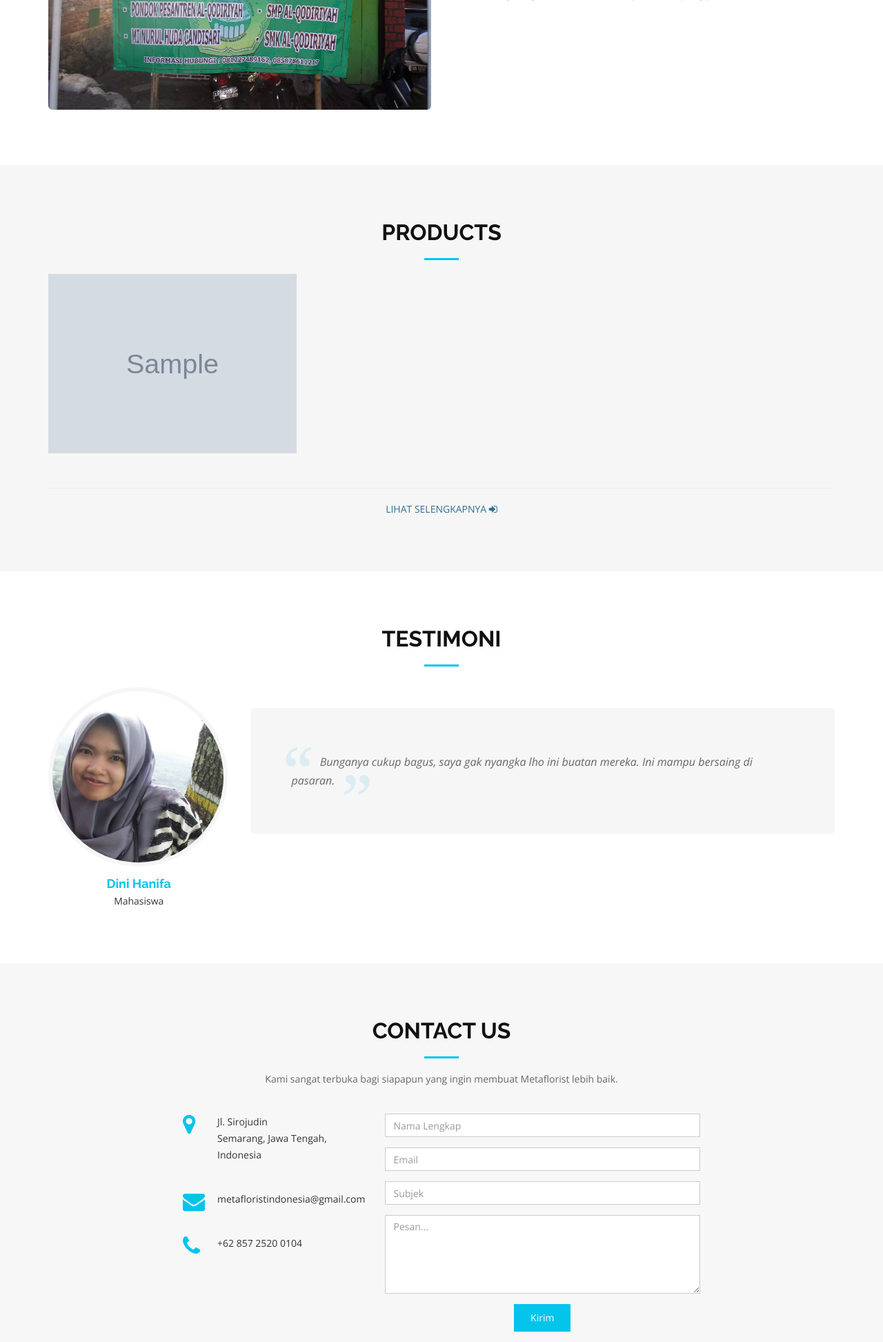
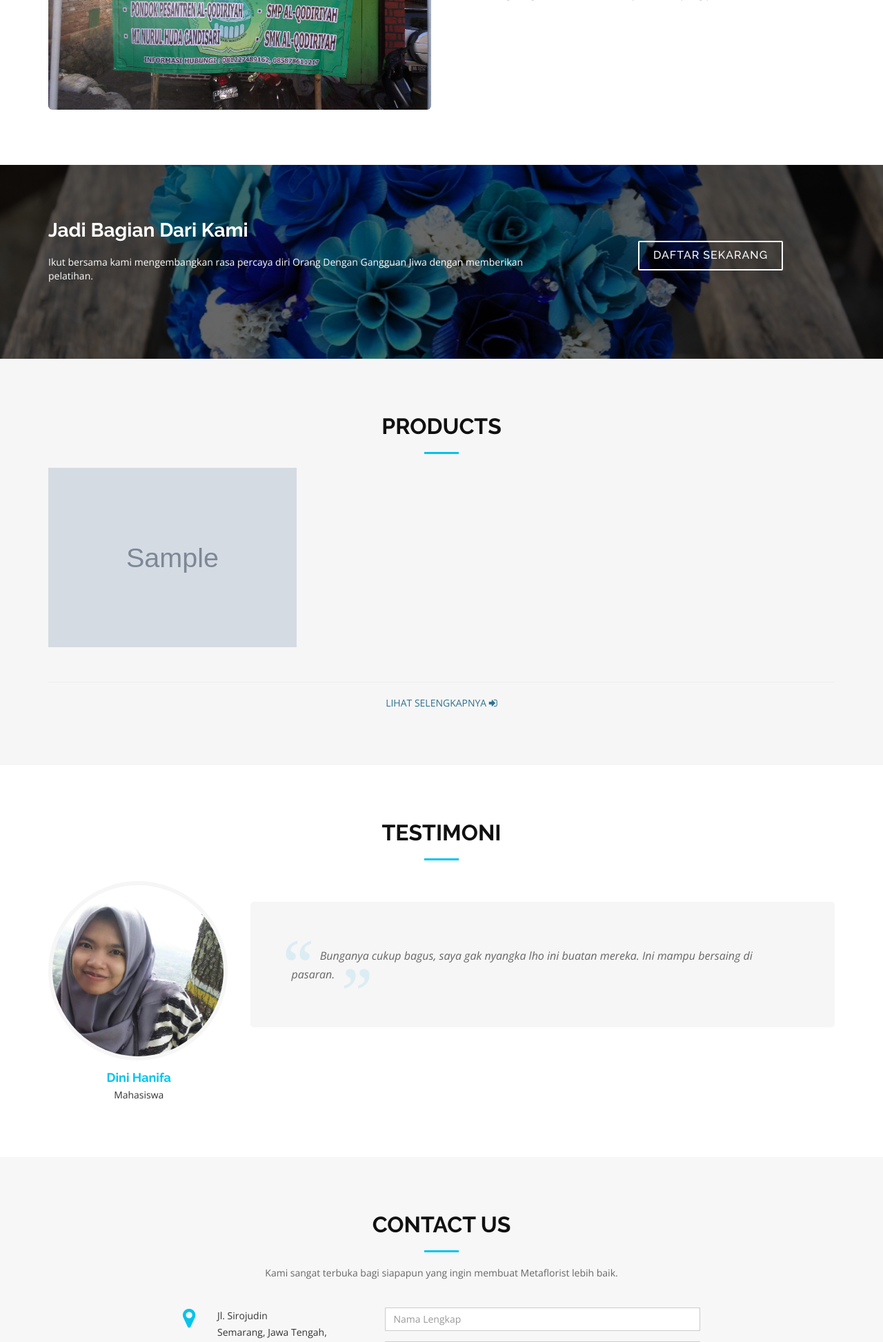
Before and after one commit to fannyhasbi/char, a CodeIgniter app: page /char/ in a window 1280 px wide. Shown: the part 2394-4339 px from the top of the page at 69% size. Run offline with CodeIgniter, Linux system fonts and the light colour scheme; tables that the repository leaves empty or names only in its code hold one stand-in row (values such as "Sample post"); grey boxes marked "Sample" are stand-in pictures.

Commit message:
Last commit, idk why I was here

```diff
--- a/apz/controllers/Home.php
+++ b/apz/controllers/Home.php
@@ -4,31 +4,31 @@ defined('BASEPATH') OR exit('No direct script access allowed');
 class Home extends CI_Controller {
   public function __construct(){
     parent::__construct();
-    $this->cekSession();
-  }
-
-  //cek apakah session sudah ada
-  private function cekSession(){
-    if(!$this->session->userdata('id_session'))
-      $this->session->set_userdata(array('id_session' => $this->generateSession()));
-  }
-
-  private function generateSession(){
-    $h = "";
-    $k = "1234567890qwertyuiopasdfghjklzxcvbnm";
-    for ($i=1; $i <= 40; $i++) {
-      $h .= $k[rand(0, strlen($k) - 1)];
-    }
-    return $h;
   }
 
   public function index(){
     $q = $this->db->query("SELECT * FROM produk ORDER BY id DESC LIMIT 6");
     $data['produk'] = $q->result();
+
+    $data['message'] = $this->session->flashdata('msg');
+    $data['type'] = $this->session->flashdata('type');
+
     $this->load->view('home/index', $data);
   }
 
   public function daftar(){
-    $this->load->view('home/daftar');
+    $this->load->model('home_model');
+
+    if($this->input->post('daftar')){
+      $this->home_model->addVolunteer();
+
+      $this->session->set_flashdata('msg', 'Terima kasih telah mendaftar jadi bagian dari kami :)');
+      $this->session->set_flashdata('type', 'success');
+
+      redirect(site_url());
+    }
+    else {
+      $this->load->view('home/daftar');
+    }
   }
 }
--- a/apz/views/home/index.php
+++ b/apz/views/home/index.php
@@ -147,6 +147,20 @@
     </div>
   </section>
 
+  <section id="subscribe">
+    <div class="container wow fadeInUp">
+      <div class="row">
+        <div class="col-md-8">
+          <h3 class="subscribe-title">Jadi Bagian Dari Kami</h3>
+          <p class="subscribe-text">Ikut bersama kami mengembangkan rasa percaya diri Orang Dengan Gangguan Jiwa dengan memberikan pelatihan.</p>
+        </div>
+        <div class="col-md-4 subscribe-btn-container">
+          <a class="subscribe-btn" href="<?= site_url('signup'); ?>">Daftar Sekarang</a>
+        </div>
+      </div>
+    </div>
+  </section>
+
   <section id="product">
     <div class="container wow fadeInUp">
       <div class="row">
@@ -160,7 +174,7 @@
       <div class="row">
         <?php foreach($produk as $item): ?>
           <div class="col-md-4">
-            <a class="product-item" style="background-image: url(<?= base_url('uploads/p/'.$item->foto); ?>);" href="#">
+            <a class="product-item" style="background-image: url(<?= base_url('uploads/p/'.$item->foto); ?>);" href="<?= site_url('products'); ?>">
               <div class="details">
                 <h4><?= $item->nama; ?></h4>
                 <span><?= 'Rp ' . number_format($item->harga, 0, ',', '.'); ?></span>
@@ -300,5 +314,25 @@
 
   <!-- Template Specisifc Custom Javascript File -->
   <script src="<?= base_url(); ?>assets/js/custom.js"></script>
+
+  <!-- Sweet Alert -->
+  <script src="https://unpkg.com/sweetalert/dist/sweetalert.min.js"></script>
+
+  <script>
+  const message = "<?= isset($message) ? $message : null ?>";
+  const type = "<?= isset($type) ? $type : null ?>";
+
+  var title;
+
+  switch(type){
+    case "success": title = "Berhasil"; break;
+    case "error"  : title = "Terjadi kesalahan"; break;
+    case "info"   : title = "Oops"; break;
+  }
+
+  if(message.length > 0){
+    swal(title, message, type);
+  }
+  </script>
 </body>
 </html>
--- a/assets/css/style.css
+++ b/assets/css/style.css
@@ -630,6 +630,49 @@ body.mobile-nav-active #mobile-nav-toggle {
   top: 4px;
 }
 
+/* Subscribe Section
+--------------------------------*/
+#subscribe {
+  background: linear-gradient(rgba(0, 0, 0, 0.6), rgba(0, 0, 0, 0.6)), url(../img/blue-bouquet.jpg) fixed center center;
+  background-size: cover;
+  padding: 80px 0;
+}
+
+#subscribe .subscribe-title {
+  color: #fff;
+  font-size: 28px;
+  font-weight: 700;
+}
+
+#subscribe .subscribe-text {
+  color: #fff;
+}
+
+#subscribe .subscribe-btn-container {
+  text-align: center;
+  padding-top: 20px;
+}
+
+#subscribe .subscribe-btn {
+  font-family: "Raleway", sans-serif;
+  text-transform: uppercase;
+  font-weight: 500;
+  font-size: 16px;
+  letter-spacing: 1px;
+  display: inline-block;
+  padding: 8px 20px;
+  border-radius: 2px;
+  transition: 0.5s;
+  margin: 10px;
+  border: 2px solid #fff;
+  color: #fff;
+}
+
+#subscribe .subscribe-btn:hover {
+  background: #03C4EB;
+  border: 2px solid #03C4EB;
+}
+
 
 /* Contact Section
 --------------------------------*/
```
Also changed, not shown: apz/controllers/Produk.php (+16 -0 lines), apz/models/Home_model.php (added, +30 -0 lines), apz/views/home/daftar.php (+9 -10 lines).
